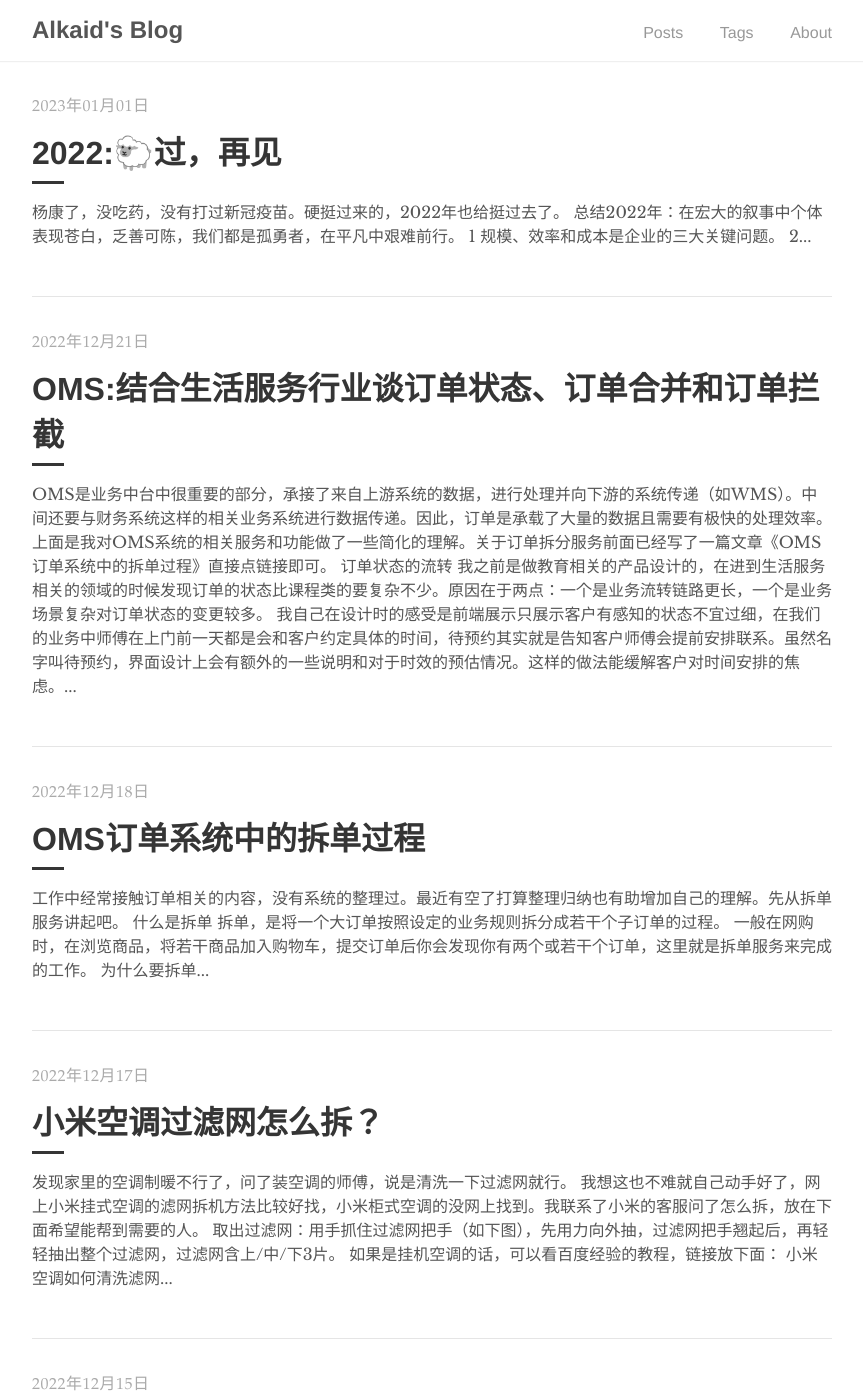
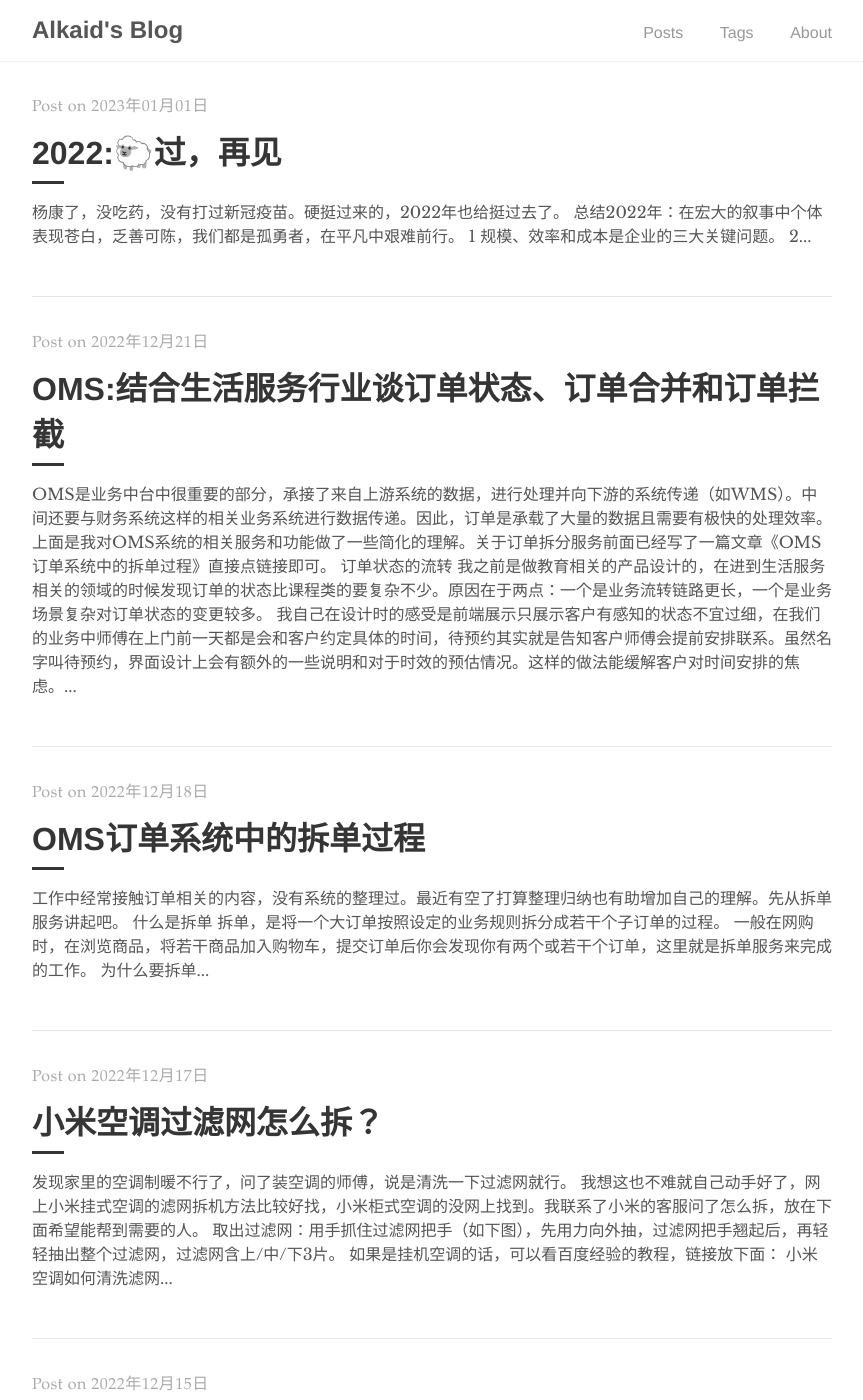
Before and after one commit to AlkaidWaong/ifoz, a Jekyll site: the page built from index.html, in a window 1280 px wide and 1400 px high. Shown: the whole window, without its empty margins (208-1071 px from the left). Built offline with Jekyll 4.4.1, drawn with Linux system fonts in a browser that asks for light colours; the list of posts is cut into pages by our own code; some of the changed text lies outside the part shown.

Commit message:
Update catalogue_item.html

```diff
--- a/_includes/catalogue_item.html
+++ b/_includes/catalogue_item.html
@@ -3,7 +3,7 @@
     {% if include.sticky == 'true' %}
     <span class="catalogue-pinned">Pinned &middot;</span>
     {% endif %}
-    <time datetime="{{ post.date }}" class="catalogue-time">{{ post.date | date: "%Y年%m月%d日" }}</time>
+    <time datetime="{{ post.date }}" class="catalogue-time">Post on {{ post.date | date: "%Y年%m月%d日" }}</time>
     <h1 class="catalogue-title">{{ post.title }}</h1>
     <div class="catalogue-line"></div>
 
```
